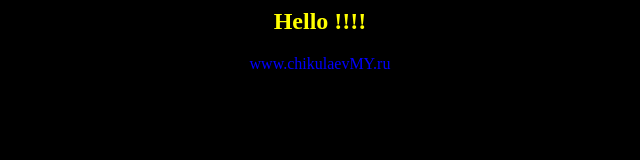
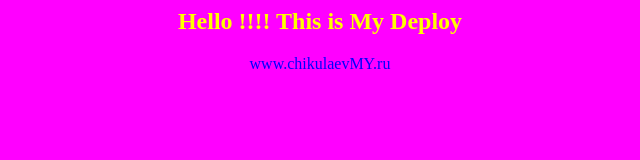
Before and after one commit to MiVainer/Jenkins, a plain HTML site: page index.html in a window 1280 px wide. Shown: the whole page, without its empty margins (320-960 px from the left). Drawn offline with Linux system fonts and the light colour scheme.

Commit message:
Update index.html

```diff
--- a/index.html
+++ b/index.html
@@ -1,7 +1,7 @@
 <html>
-<body bgcolor=black>
+<body bgcolor=magenta>
 <center>
-<h2><font color=yellow> Hello !!!!</font></h2>
+<h2><font color=yellow> Hello !!!! This is My Deploy</font></h2>
 <font color=blue> www.chikulaevMY.ru</font>
 </center>
 </body>
```
